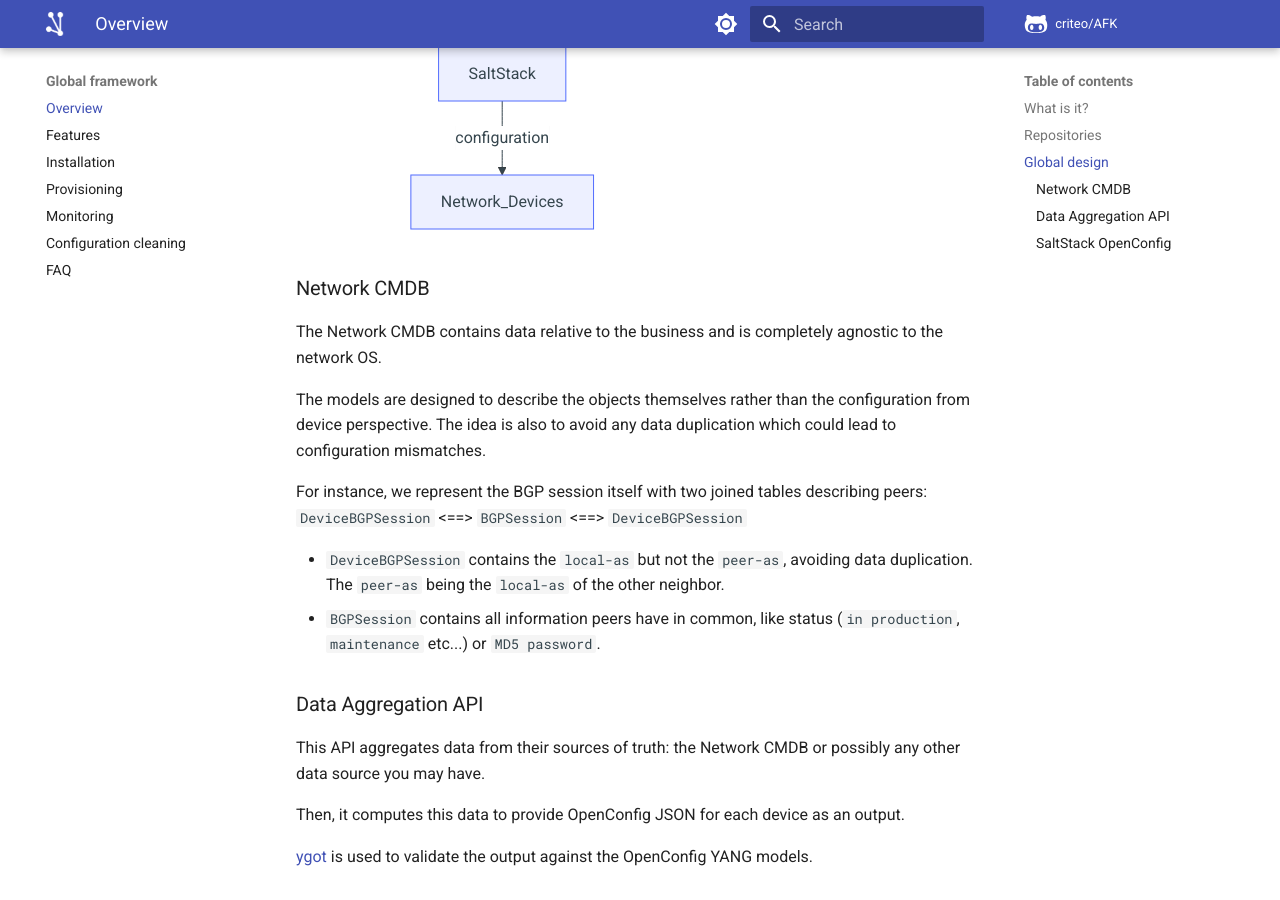
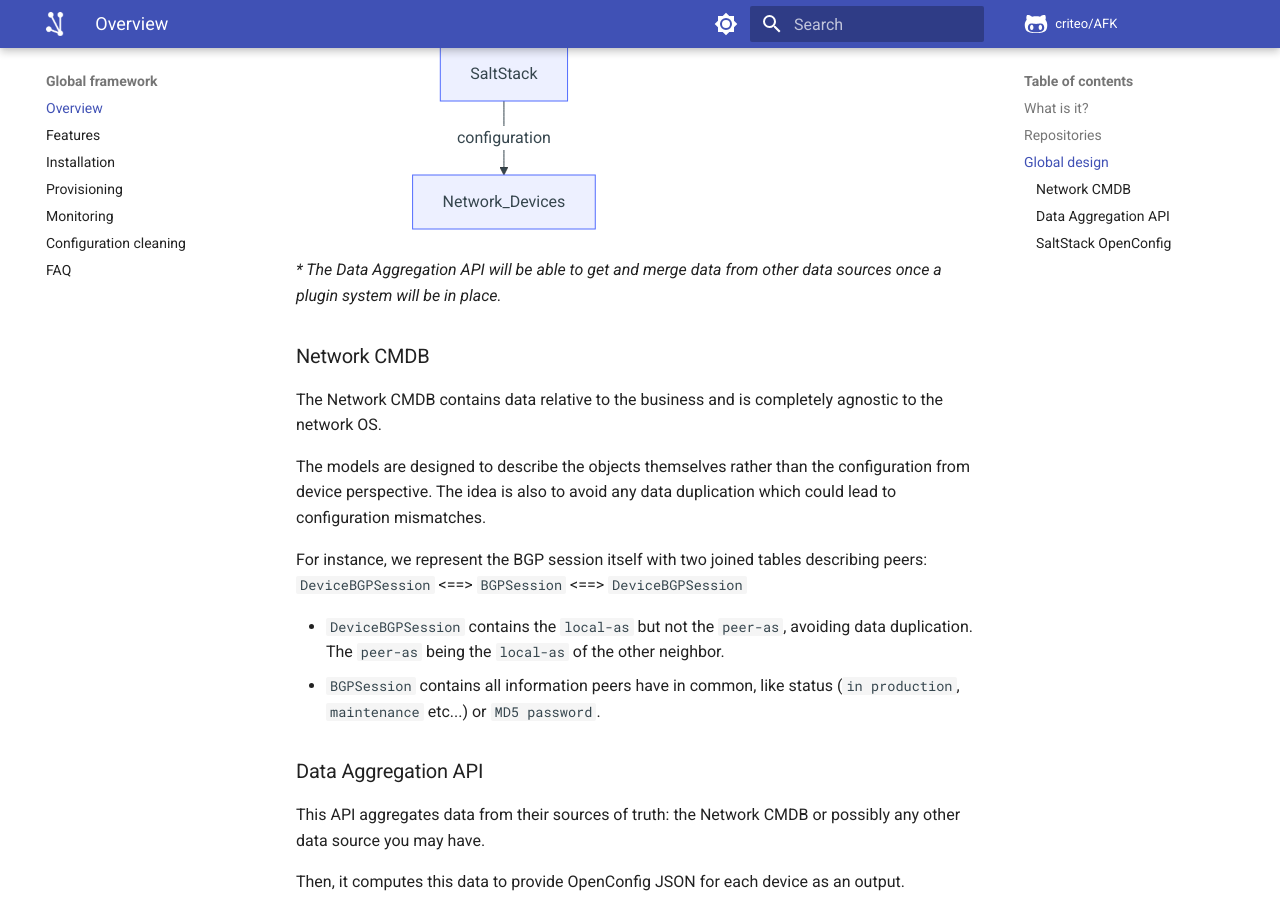
Before and after one commit to criteo/AFK, an MkDocs documentation site: the page built from docs/docs/index.md, in a window 1280 px wide and 900 px high, scrolled down 1580 px. Built offline with MkDocs 1.6.1 and Material for MkDocs 9.7.7, drawn with Linux system fonts in a browser that asks for light colours; emoji names are drawn with the system emoji font; comment, search, counter and statistics services are not loaded.

Commit message:
Add details regarding "Other data source" (#7)

````diff
--- a/docs/docs/index.md
+++ b/docs/docs/index.md
@@ -41,13 +41,15 @@
     CMDB[Network CMDB]
     DAAPI[Data Aggregation API]
     DEV[Network_Devices]
-    DATASOURCE[Other data source]
+    DATASOURCE[Other data source*]
 
     CMDB -->|raw data| DAAPI
     DATASOURCE -->|raw data| DAAPI
     DAAPI -->|openconfig| SaltStack
     SaltStack -->|configuration| DEV[Network_Devices]
 ```
+
+_* The Data Aggregation API will be able to get and merge data from other data sources once a plugin system will be in place._
 
 ### Network CMDB
 
````
